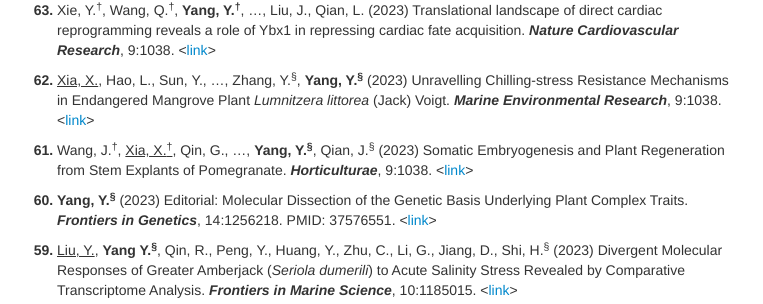
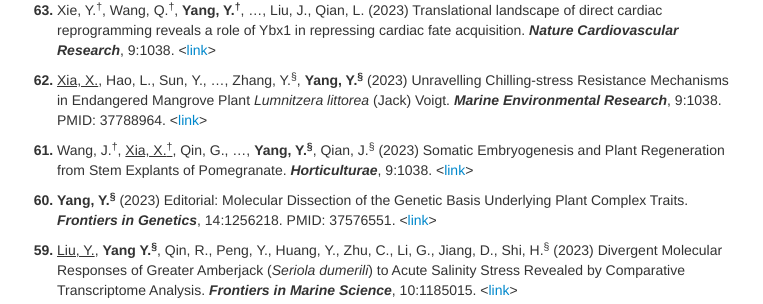
Before and after one commit to yuchenyanggroup/yuchenyanggroup.github.io, a Jekyll site: the page built from pages/pubs.md, in a window 1280 px wide and 900 px high, scrolled down 476 px. Shown: the part 168-472 px from the top of the window, without its empty margins (258-1021 px from the left). Built offline with Jekyll 4.4.1, drawn with Linux system fonts in a browser that asks for light colours.

Commit message:
Update pubs.md

```diff
--- a/pages/pubs.md
+++ b/pages/pubs.md
@@ -25,7 +25,7 @@ title: Yang Group's publications
 
 <ol start="63" style="font-weight: bold;"> <li><span style="font-weight: normal;"> Xie, Y.<sup>&dagger;</sup>, Wang, Q.<sup>&dagger;</sup>, <b>Yang, Y.<sup>&dagger;</sup></b>, …, Liu, J., Qian, L. (2023) Translational landscape of direct cardiac reprogramming reveals a role of Ybx1 in repressing cardiac fate acquisition. <i><b>Nature Cardiovascular Research</b></i>, 9:1038. <<a href="https://www.mdpi.com/2311-7524/9/9/1038">link</a>></span></li></ol>
 
-<ol start="62" style="font-weight: bold;"> <li><span style="font-weight: normal;"> <u>Xia, X.</u>, Hao, L., Sun, Y., …, Zhang, Y.<sup>&sect;</sup>, <b>Yang, Y.<sup>&sect;</sup></b> (2023) Unravelling Chilling-stress Resistance Mechanisms in Endangered Mangrove Plant <i>Lumnitzera littorea</i> (Jack) Voigt. <i><b>Marine Environmental Research</b></i>, 9:1038. <<a href="https://www.mdpi.com/2311-7524/9/9/1038">link</a>></span></li></ol>
+<ol start="62" style="font-weight: bold;"> <li><span style="font-weight: normal;"> <u>Xia, X.</u>, Hao, L., Sun, Y., …, Zhang, Y.<sup>&sect;</sup>, <b>Yang, Y.<sup>&sect;</sup></b> (2023) Unravelling Chilling-stress Resistance Mechanisms in Endangered Mangrove Plant <i>Lumnitzera littorea</i> (Jack) Voigt. <i><b>Marine Environmental Research</b></i>, 9:1038. PMID: 37788964. <<a href="https://www.mdpi.com/2311-7524/9/9/1038">link</a>></span></li></ol>
 
 <ol start="61" style="font-weight: bold;"> <li><span style="font-weight: normal;"> Wang, J.<sup>&dagger;</sup>, <u>Xia, X.<sup>&dagger;</sup></u>, Qin, G., …, <b>Yang, Y.<sup>&sect;</sup></b>, Qian, J.<sup>&sect;</sup> (2023) Somatic Embryogenesis and Plant Regeneration from Stem Explants of Pomegranate. <i><b>Horticulturae</b></i>, 9:1038. <<a href="https://www.mdpi.com/2311-7524/9/9/1038">link</a>></span></li></ol>
 
```
